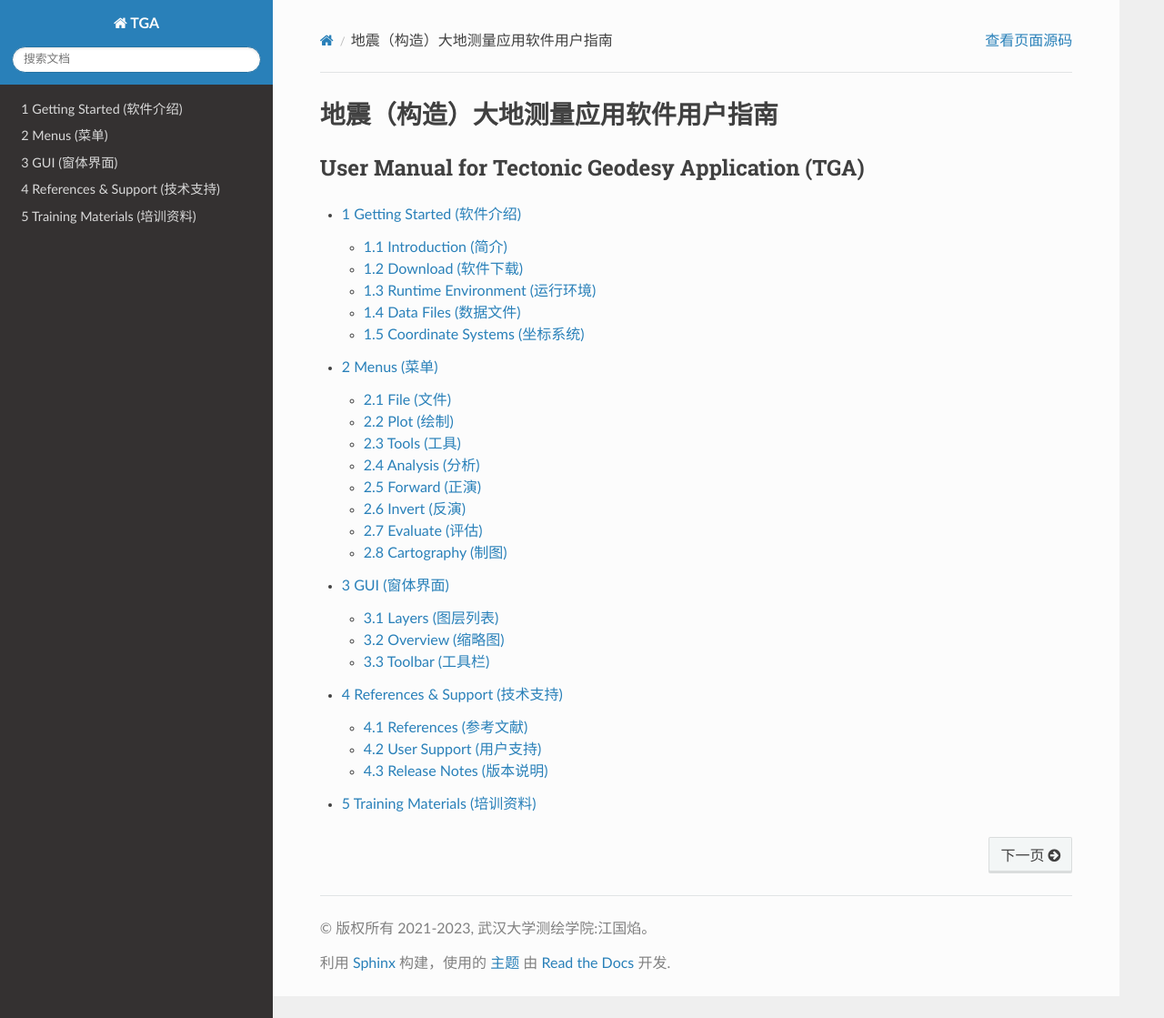
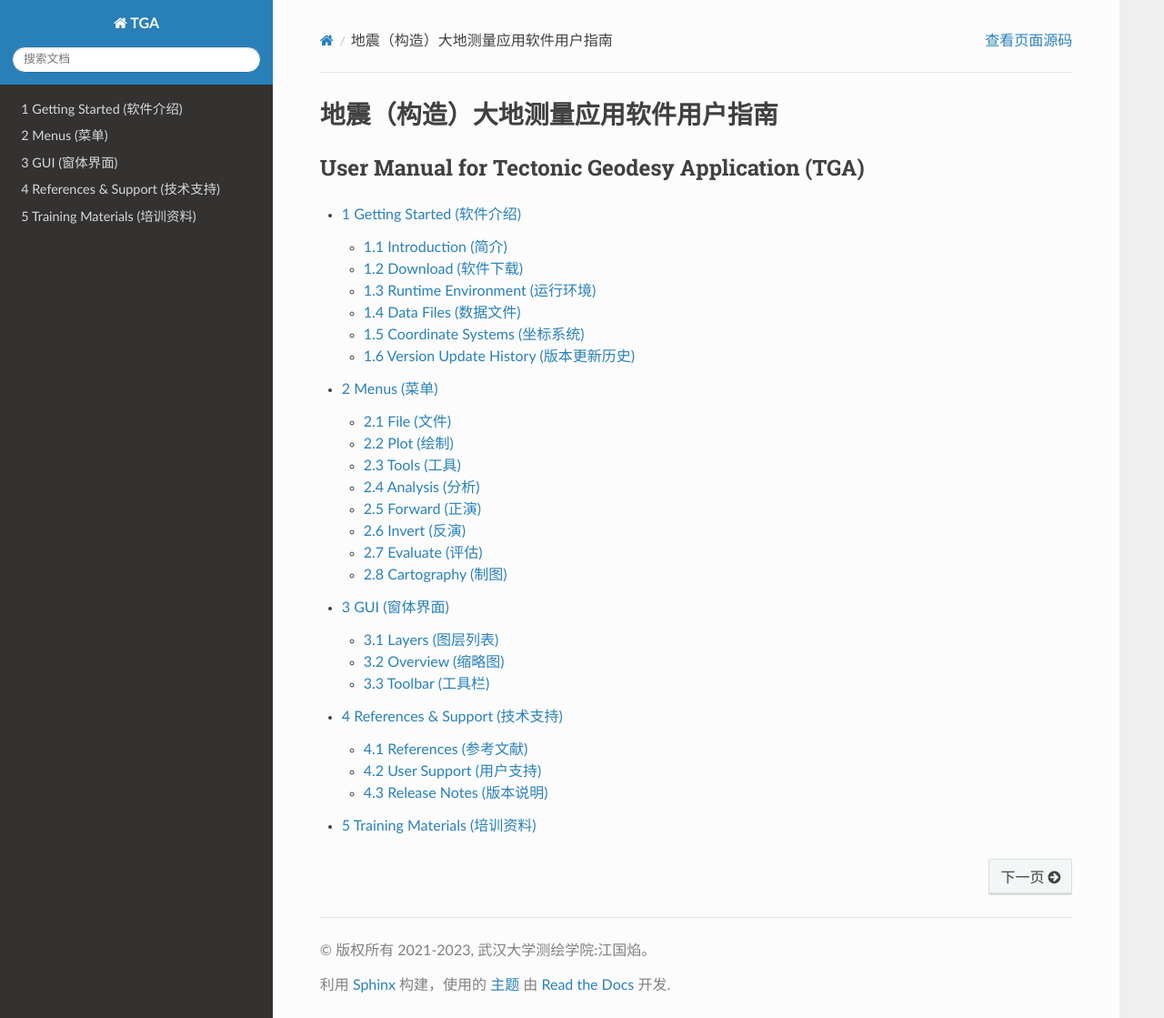
Before and after one commit to wanghai1988/qtgahelp, a Sphinx documentation site: the page built from docs/source/index.rst, in a window 1280 px wide and 1119 px high. Shown: the whole window at 91% size. Built offline with Sphinx 7.4.7 and the Read the Docs theme 2.0.0, drawn with Linux system fonts in a browser that asks for light colours.

Commit message:
Update 1 Getting Started (软件介绍).rst

```diff
--- a/docs/source/1 Getting Started (软件介绍).rst
+++ b/docs/source/1 Getting Started (软件介绍).rst
@@ -367,3 +367,9 @@
 ------------------------------------
 
 软件使用的地理坐标系统（Geographic Coordinate System）为World Geodetic System 1984（简称WGS84）,其EPSG编码为4326。软件使用的投影坐标系统（Projected Coordinate System）为高斯克吕格投影（Gauss-Kruger projection）。在加载数据时，如果数据本身带有坐标系统，软件会采用动态投影自动转换至当前坐标系统下，也可采用系统提供的坐标转换工具进行转换，如：`Gauss Projection:EN2XY（高斯投影:经纬度转投影坐标） <https://qtgahelpdoc.readthedocs.io/en/latest/2%20Menus%20%28%E8%8F%9C%E5%8D%95%29.html#gauss-projection-en2xy>`_、`Gauss Projection:XY2EN（高斯投影:投影坐标转经纬度） <https://qtgahelpdoc.readthedocs.io/en/latest/2%20Menus%20%28%E8%8F%9C%E5%8D%95%29.html#gauss-projection-xy2en>`_ 和 `Reference Frame Conversion（参考框架转换） <https://qtgahelpdoc.readthedocs.io/en/latest/2%20Menus%20%28%E8%8F%9C%E5%8D%95%29.html#reference-frame-conversion>`_。
+
+
+1.6 Version Update History (版本更新历史)
+------------------------------------
+
+v1.0   更新时间：2024年1月1日
```
